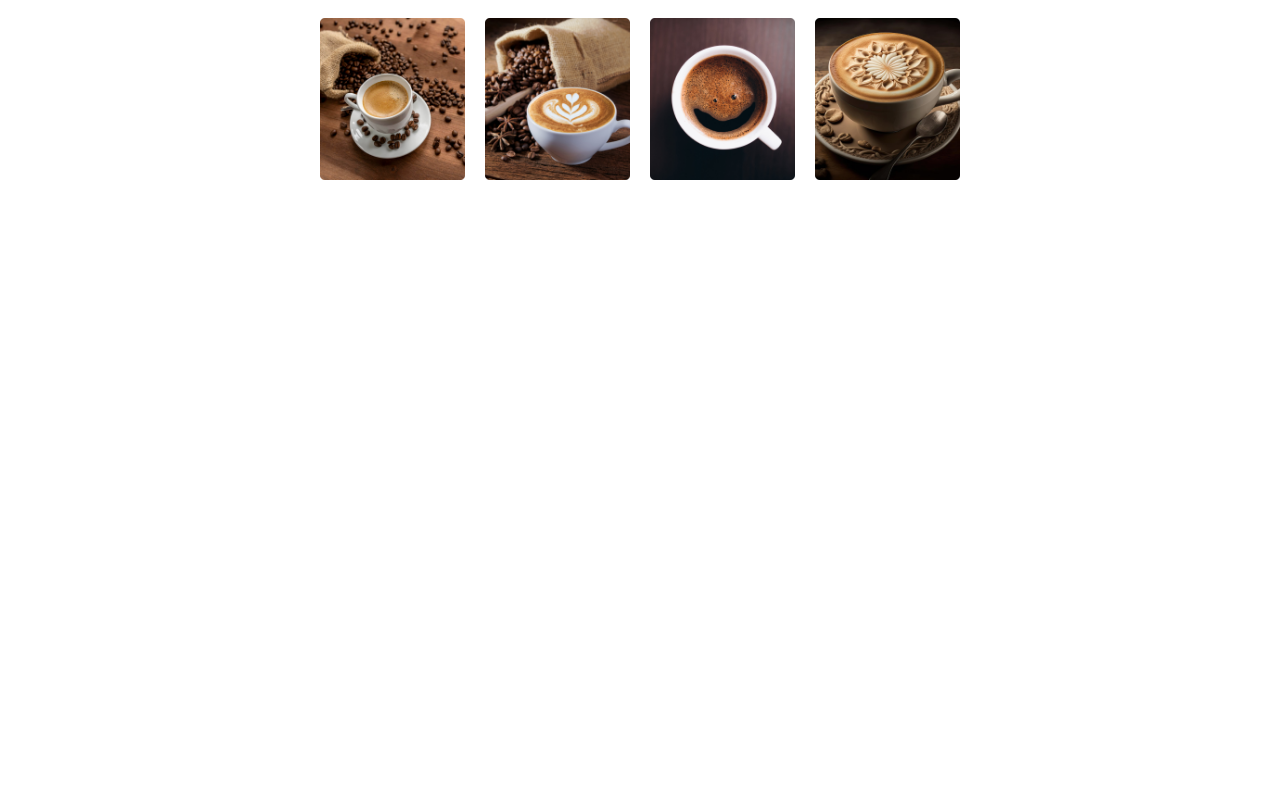
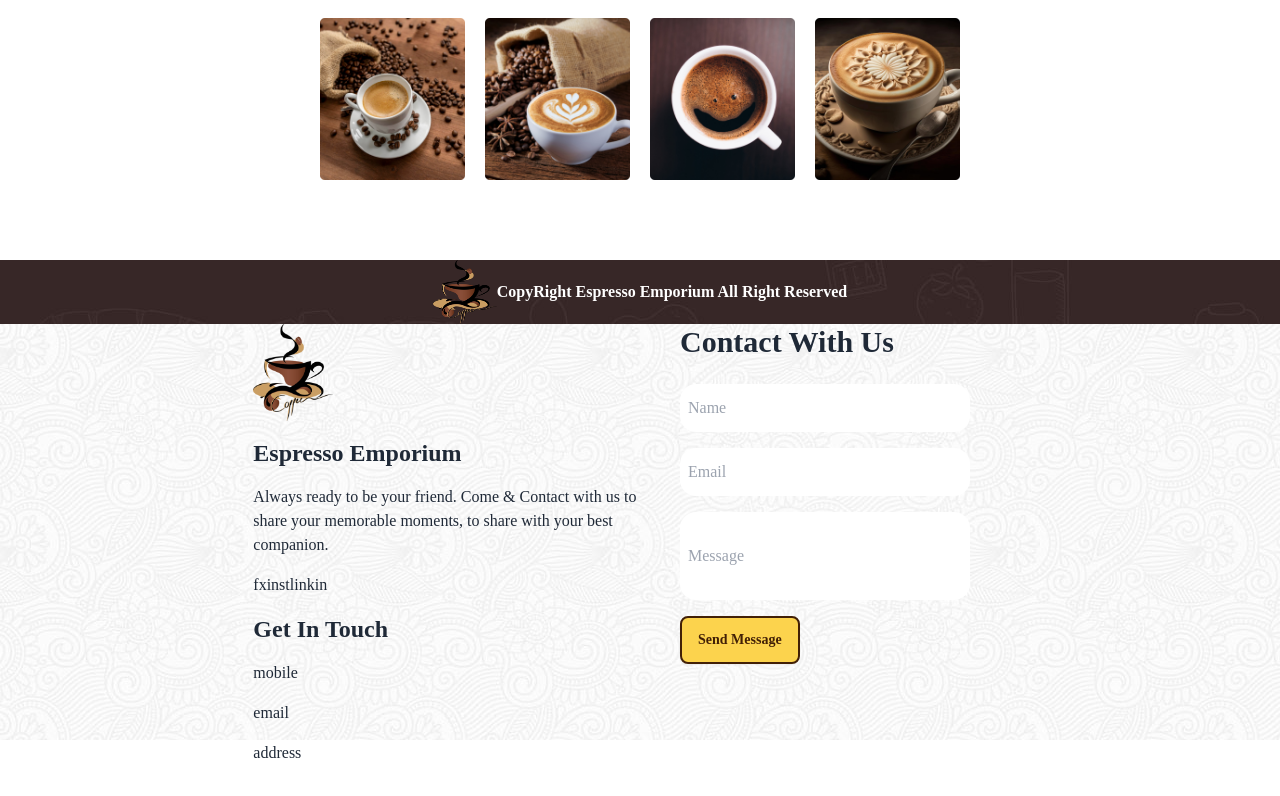
Before and after one commit to Salman-Faiz/Espresso-Emporium-CRUD-client, a React (Vite) app: page / in a window 1280 px wide. Shown: the part 2740-3536 px from the top of the page. Before the commit the page ends 2920 px from the top, so only its background shows below. Built offline with nearby package versions, Linux system fonts and the light colour scheme; a web font is replaced by a local one.

Commit message:
footer Added

```diff
--- a/src/Layouts/Root.jsx
+++ b/src/Layouts/Root.jsx
@@ -1,11 +1,13 @@
 import { Outlet } from "react-router-dom";
 import Header from "../Pages/Shared/Header/Header";
+import Footer from "../Pages/Shared/Footer";
 
 const Root = () => {
   return (
     <div className="">
       <Header></Header>
       <Outlet />
+      <Footer></Footer>
     </div>
   );
 };
--- a/src/Pages/Shared/Footer.jsx
+++ b/src/Pages/Shared/Footer.jsx
@@ -1,5 +1,49 @@
+
 const Footer = () => {
-  return <div></div>;
+  return (
+    <div>
+      <div className="bg-footerBg h-[30rem] md:flex justify-center font-customFont pt-16 mt-20">
+      <div className="w-1/3 ps-10 space-y-4">
+        <img src="/public/images/more/logo1.png" className="w-20" alt="" />
+        <h1 className="text-2xl font-extrabold">Espresso Emporium</h1>
+        <p className="text-wrap">Always ready to be your friend. Come & Contact with us to share your  memorable moments, to share with your best companion.</p>
+        <div className="flex">
+          <p>f</p>
+          <p>x</p>
+          <p>inst</p>
+          <p>linkin</p>
+        </div>
+        <h2 className="text-2xl font-bold">Get In Touch</h2>
+        <h2>mobile</h2>
+        <h2>email</h2>
+        <h2>address</h2>
+      </div>
+      <div className=" w-1/3 ps-10">
+        <h1 className="text-3xl mb-6 font-bold">Contact With Us</h1>
+        <form className="space-y-4">
+          <input className="w-3/4 px-2 py-3 rounded-2xl" type="text" name="name"   placeholder="Name" id="" /> <br />
+          <input className="w-3/4 px-2 py-3 rounded-2xl" type="text" name="email"   placeholder="Email" id="" />
+          <br />
+          <input className="w-3/4 px-2 py-8 rounded-2xl" type="text" name="message"   placeholder="Message" id="" /> <br />
+
+          <input className="btn border-2 border-yellow-950 bg-amber-300 text-yellow-950" type="submit" value="Send Message"  />
+
+
+
+        </form>
+      </div>
+
+
+    </div>
+    <div className="HeaderBg sticky bottom-0 z-50">
+            <div className='flex items-center justify-center'>
+            <img className='w-16 h-16' src="/public/images/more/logo1.png" alt="" />
+            <h1 className=" text-white font-customFont  py-2 font-semibold">CopyRight Espresso Emporium <span>All Right Reserved</span></h1>
+            </div>
+
+        </div>
+    </div>
+  );
 };
 
 export default Footer;
--- a/tailwind.config.js
+++ b/tailwind.config.js
@@ -11,8 +11,9 @@ export default {
       },
       backgroundImage: {
         PopularBg1:"url('/public/images/more/4.png')",
-        PopularBg2:"url('/public/images/more/5.png')"
-
+        PopularBg2:"url('/public/images/more/5.png')",
+        footerBg: "url('/public/images/more/13.jpg')",
+        lastFooter: "url('/public/images/more/8.png')",
       }
     },
   },
```
